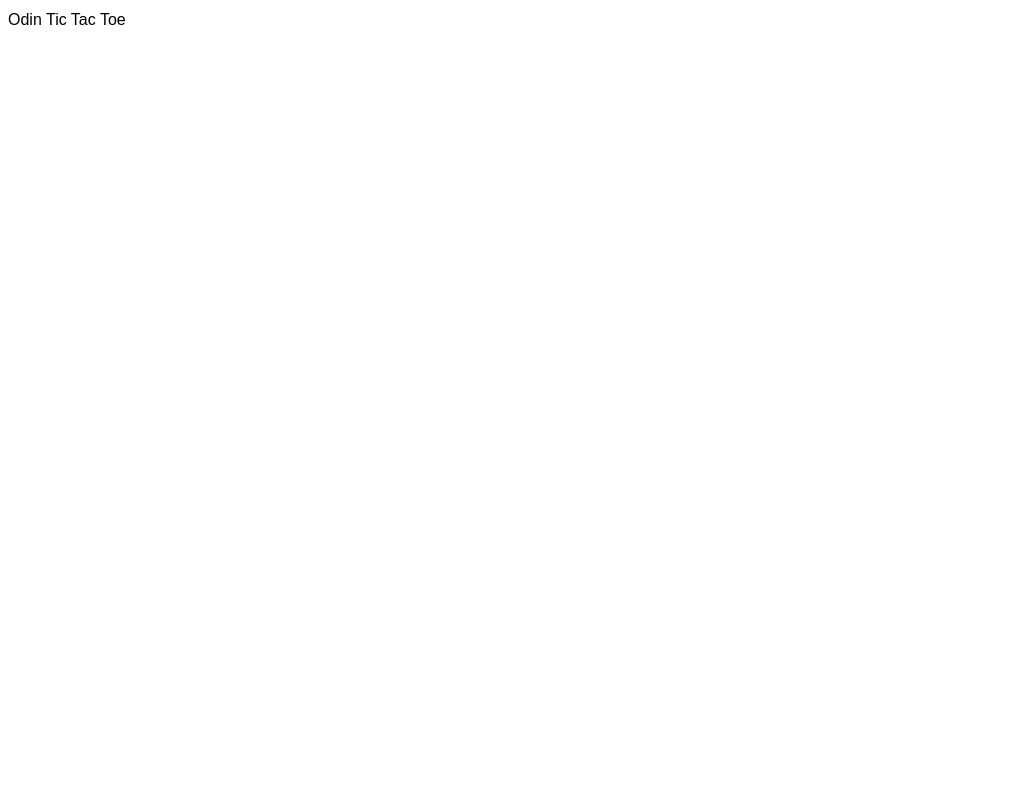
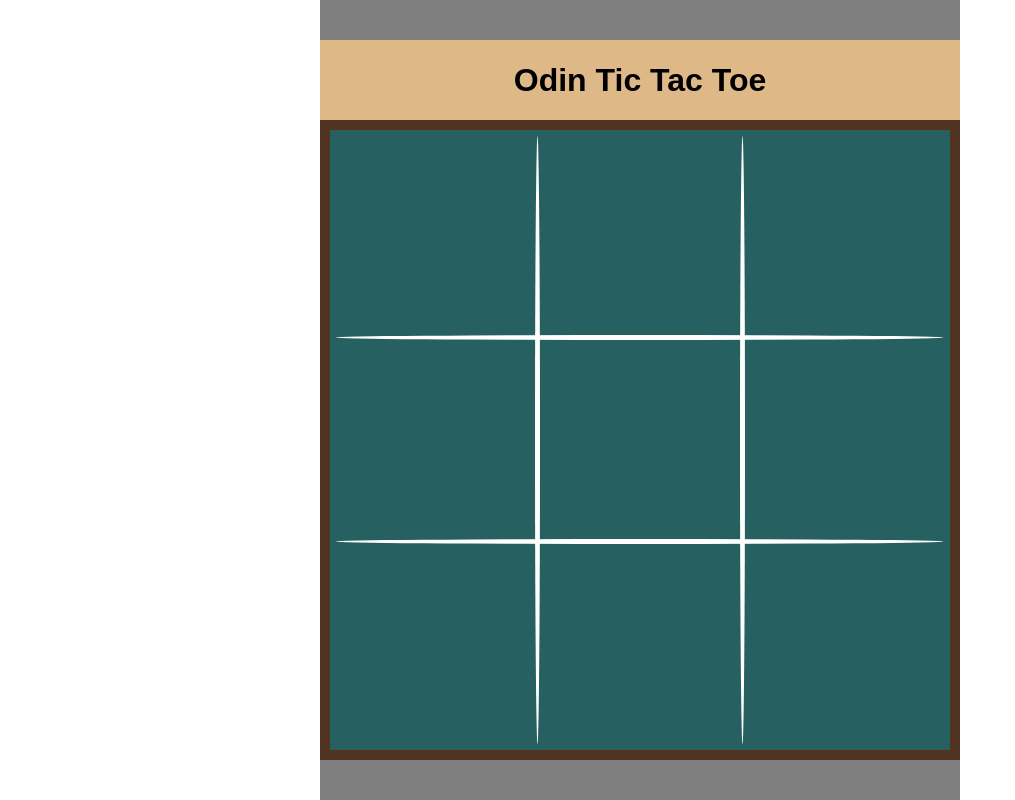
Before and after one commit to hussein-m-kandil/top-javascript, a plain HTML site: page odin-tic-tac-toe/index.html in a window 1280 px wide. Shown: the whole page, without its empty margins (0-1015 px from the left). Drawn offline with Linux system fonts and the light colour scheme.

Commit message:
Odin Tic Tac Toe: Add initial UI structure & style

```diff
--- a/odin-tic-tac-toe/assets/css/styles.css
+++ b/odin-tic-tac-toe/assets/css/styles.css
@@ -3,6 +3,7 @@ html {
     font-size: 100%;
     font-family: sans-serif;
     color: black;
+    background-color: #fff;
 }
 
 *::before,
@@ -12,3 +13,74 @@ html {
     font: inherit;
     color: inherit;
 }
+
+body {
+    margin: 0 auto;
+    padding: 1rem 0;
+    width: 100%;
+    max-width: min(80vh, 80vw);
+    min-height: 100vh;
+    min-height: 100svh;
+    display: grid;
+    grid-template-columns: 1fr;
+    align-content: center;
+    justify-content: center;
+    background-color: #7f7f7f;
+}
+
+header {
+    background-color: burlywood;
+    text-align: center;
+    font-size: 2rem;
+    font-weight: bold;
+}
+
+main {
+    background-color: antiquewhite;
+}
+
+.board-container {
+    aspect-ratio: 1;
+    border: 10px solid #513322;
+    display: grid;
+    grid-template-columns: repeat(3, 1fr);
+    grid-template-rows: repeat(3, 1fr);
+    position: relative;
+
+    >.board-cell {
+        background-color: #266061;
+    }
+
+    >.dividers {
+        position: absolute;
+        top: 0;
+        left: 0;
+        right: 0;
+        bottom: 0;
+        display: flex;
+        justify-content: center;
+        align-items: center;
+
+        .horizontal-dividers,
+        .vertical-dividers {
+            position: absolute;
+            width: 98%;
+            height: 98%;
+            display: flex;
+            justify-content: space-around;
+            justify-content: space-evenly;
+        }
+
+        .horizontal-dividers {
+            transform: rotate(90deg);
+        }
+
+        .horizontal-divider,
+        .vertical-divider {
+            background-color: #fff;
+            width: 5px;
+            height: 100%;
+            border-radius: 50%;
+        }
+    }
+}
--- a/odin-tic-tac-toe/index.html
+++ b/odin-tic-tac-toe/index.html
@@ -18,7 +18,32 @@
 </head>
 
 <body>
-    <h1>Odin Tic Tac Toe</h1>
+    <header>
+        <h1>Odin Tic Tac Toe</h1>
+    </header>
+    <main>
+        <div class="board-container">
+            <div class="board-cell"></div>
+            <div class="board-cell"></div>
+            <div class="board-cell"></div>
+            <div class="board-cell"></div>
+            <div class="board-cell"></div>
+            <div class="board-cell"></div>
+            <div class="board-cell"></div>
+            <div class="board-cell"></div>
+            <div class="board-cell"></div>
+            <div class="dividers">
+                <div class="horizontal-dividers">
+                    <div class="horizontal-divider"></div>
+                    <div class="horizontal-divider"></div>
+                </div>
+                <div class="vertical-dividers">
+                    <div class="vertical-divider"></div>
+                    <div class="vertical-divider"></div>
+                </div>
+            </div>
+        </div>
+    </main>
 </body>
 
 </html>
```
